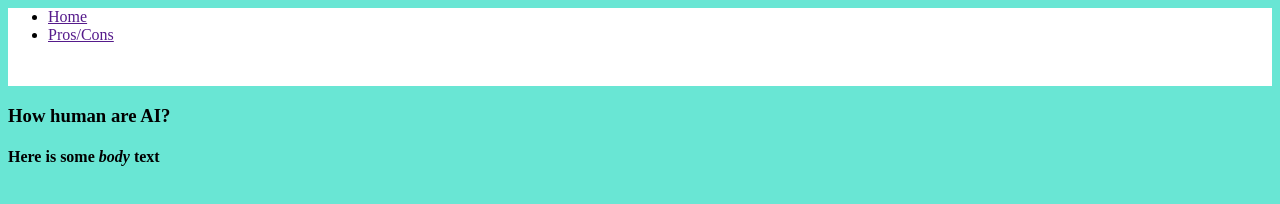
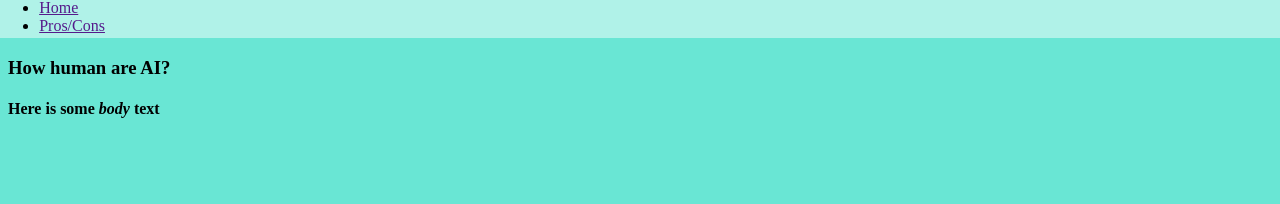
Before and after one commit to Lukas-n-milo/AI-Rights, a plain HTML site: page index.html in a window 1280 px wide. Drawn offline with Linux system fonts and the light colour scheme.

Commit message:
Update stylesheet.css

```diff
--- a/stylesheet.css
+++ b/stylesheet.css
@@ -6,9 +6,9 @@ body {
     background-color:#69e6d4;
 }
 .NavBar{
-    background-color: #ffffff;
-    width: 100%;
-    height: 10%;
-    margin: 0;
-    padding: 0;
+    background-color: #b0f2e8;
+    width: 101.4%;
+    height: 5%;
+    margin-left: -.7%;
+    margin-top: -.7%
 }
```
